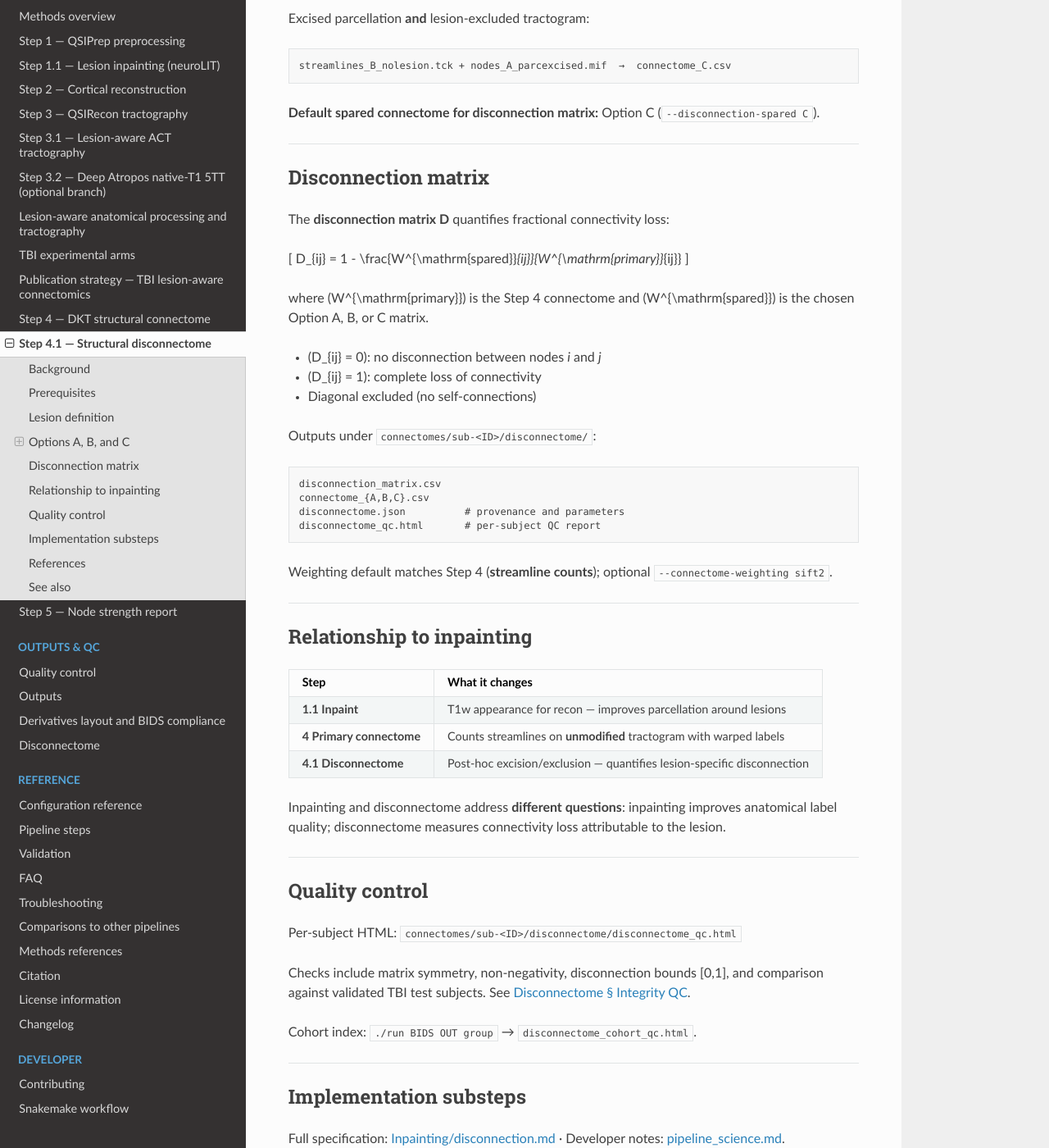
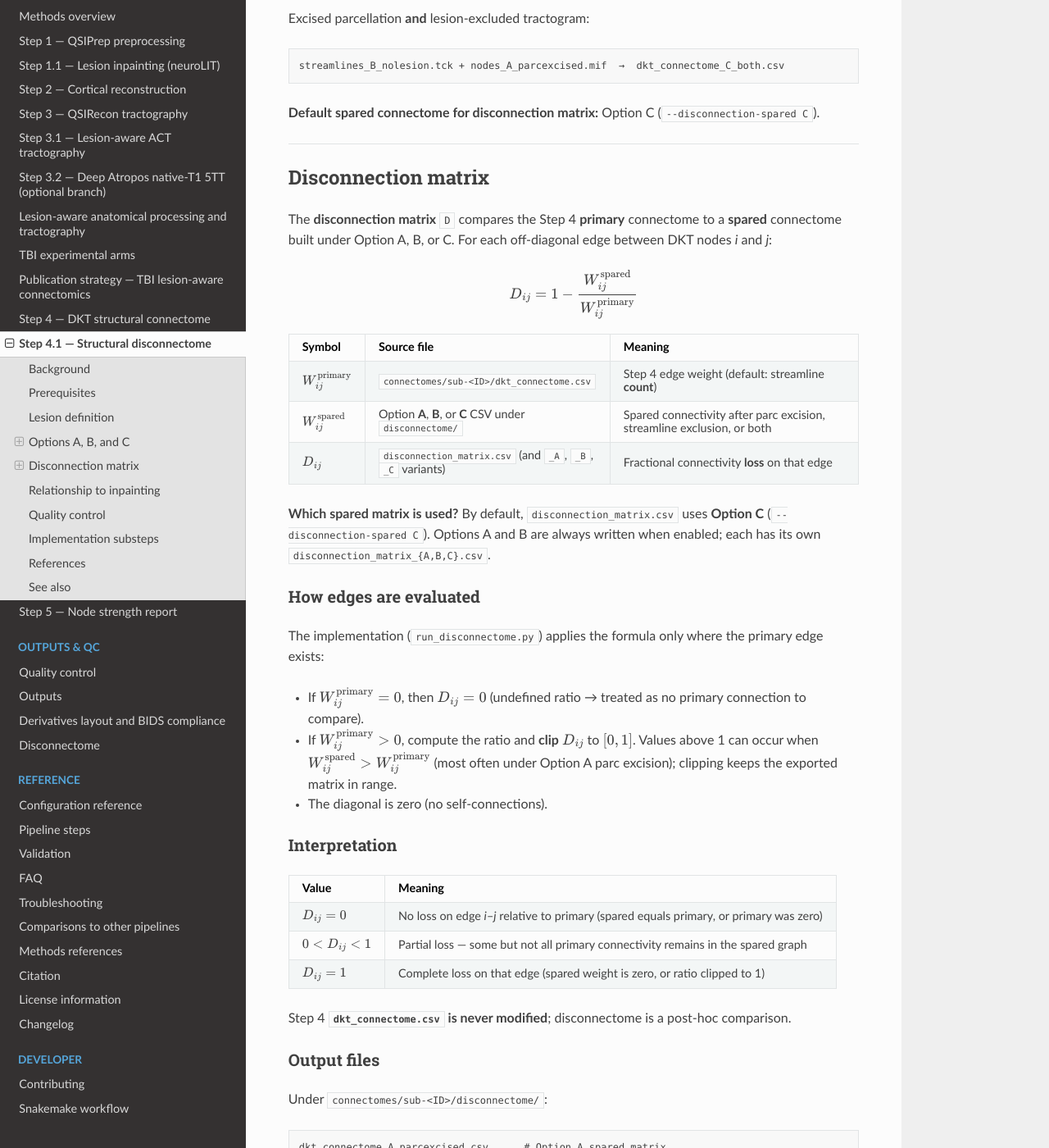
Before and after one commit to phindagijimana/dkt_connectome, a Sphinx documentation site: the page built from dwi_pipeline/docs/methods/step4_1_disconnectome.md, in a window 1280 px wide and 1400 px high, scrolled down 2106 px. Shown: the whole window at 82% size. Built offline with Sphinx 7.4.7 and the Read the Docs theme 3.1.0, drawn with Linux system fonts in a browser that asks for light colours; some of the changed text lies outside the part shown.

Commit message:
docs: fix disconnectome formula rendering and expand Step 4.1 math
Enable MathJax in Sphinx and document W_primary, W_spared, and D_ij with
correct output filenames, edge-evaluation rules, and interpretation tables.

Co-authored-by: Cursor <cursoragent@cursor.com>

````diff
--- a/dwi_pipeline/docs/conf.py
+++ b/dwi_pipeline/docs/conf.py
@@ -25,6 +25,7 @@ needs_sphinx = "4.2.0"
 
 extensions = [
     "myst_parser",
+    "sphinx.ext.mathjax",
     "sphinx.ext.intersphinx",
     "sphinx.ext.todo",
     "sphinx_reredirects",
@@ -54,8 +55,10 @@ todo_include_todos = False
 
 # MyST — keep existing Markdown admonitions and GitHub-style tables.
 myst_enable_extensions = [
+    "amsmath",
     "colon_fence",
     "deflist",
+    "dollar_math",
     "fieldlist",
     "substitution",
     "tasklist",
--- a/dwi_pipeline/docs/methods/step4_1_disconnectome.md
+++ b/dwi_pipeline/docs/methods/step4_1_disconnectome.md
@@ -55,7 +55,7 @@ Three complementary strategies estimate **spared connectivity** after injury:
 Voxels overlapping the lesion are **removed from the parcellation** (`nodes × ¬lesion`):
 
 ```text
-nodes_A_parcexcised.mif  →  tck2connectome (full tractogram)  →  connectome_A.csv
+nodes_A_parcexcised.mif  →  tck2connectome (full tractogram)  →  dkt_connectome_A_parcexcised.csv
 ```
 
 Streamlines still pass through the physical lesion region, but no node is assigned there — edges involving excised tissue are redistributed to remaining nodes.
@@ -65,7 +65,7 @@ Streamlines still pass through the physical lesion region, but no node is assign
 Streamlines that **intersect the lesion mask** are removed (`tckedit -exclude lesion`):
 
 ```text
-streamlines_B_nolesion.tck  →  tck2connectome (original nodes.mif)  →  connectome_B.csv
+streamlines_B_nolesion.tck  →  tck2connectome (original nodes.mif)  →  dkt_connectome_B_streamexcluded.csv
 ```
 
 This models **physical pathway interruption** without changing the parcellation.
@@ -75,7 +75,7 @@ This models **physical pathway interruption** without changing the parcellation.
 Excised parcellation **and** lesion-excluded tractogram:
 
 ```text
-streamlines_B_nolesion.tck + nodes_A_parcexcised.mif  →  connectome_C.csv
+streamlines_B_nolesion.tck + nodes_A_parcexcised.mif  →  dkt_connectome_C_both.csv
 ```
 
 **Default spared connectome for disconnection matrix:** Option C (`--disconnection-spared C`).
@@ -84,28 +84,63 @@ streamlines_B_nolesion.tck + nodes_A_parcexcised.mif  →  connectome_C.csv
 
 ## Disconnection matrix
 
-The **disconnection matrix D** quantifies fractional connectivity loss:
+The **disconnection matrix** `D` compares the Step 4 **primary** connectome to a **spared**
+connectome built under Option A, B, or C. For each off-diagonal edge between DKT nodes
+*i* and *j*:
 
-\[
+```{math}
 D_{ij} = 1 - \frac{W^{\mathrm{spared}}_{ij}}{W^{\mathrm{primary}}_{ij}}
-\]
+```
 
-where \(W^{\mathrm{primary}}\) is the Step 4 connectome and \(W^{\mathrm{spared}}\) is the chosen Option A, B, or C matrix.
+| Symbol | Source file | Meaning |
+|--------|-------------|---------|
+| {math}`W^{\mathrm{primary}}_{ij}` | `connectomes/sub-<ID>/dkt_connectome.csv` | Step 4 edge weight (default: streamline **count**) |
+| {math}`W^{\mathrm{spared}}_{ij}` | Option **A**, **B**, or **C** CSV under `disconnectome/` | Spared connectivity after parc excision, streamline exclusion, or both |
+| {math}`D_{ij}` | `disconnection_matrix.csv` (and `_A`, `_B`, `_C` variants) | Fractional connectivity **loss** on that edge |
 
-- \(D_{ij} = 0\): no disconnection between nodes *i* and *j*
-- \(D_{ij} = 1\): complete loss of connectivity
-- Diagonal excluded (no self-connections)
+**Which spared matrix is used?** By default, `disconnection_matrix.csv` uses **Option C**
+(`--disconnection-spared C`). Options A and B are always written when enabled; each has
+its own `disconnection_matrix_{A,B,C}.csv`.
 
-Outputs under `connectomes/sub-<ID>/disconnectome/`:
+### How edges are evaluated
+
+The implementation (`run_disconnectome.py`) applies the formula only where the primary
+edge exists:
+
+- If {math}`W^{\mathrm{primary}}_{ij} = 0`, then {math}`D_{ij} = 0` (undefined ratio → treated as no
+  primary connection to compare).
+- If {math}`W^{\mathrm{primary}}_{ij} > 0`, compute the ratio and **clip** {math}`D_{ij}` to {math}`[0, 1]`.
+  Values above 1 can occur when {math}`W^{\mathrm{spared}}_{ij} > W^{\mathrm{primary}}_{ij}`
+  (most often under Option A parc excision); clipping keeps the exported matrix in range.
+- The diagonal is zero (no self-connections).
+
+### Interpretation
+
+| Value | Meaning |
+|-------|---------|
+| {math}`D_{ij} = 0` | No loss on edge *i*–*j* relative to primary (spared equals primary, or primary was zero) |
+| {math}`0 < D_{ij} < 1` | Partial loss — some but not all primary connectivity remains in the spared graph |
+| {math}`D_{ij} = 1` | Complete loss on that edge (spared weight is zero, or ratio clipped to 1) |
+
+Step 4 **`dkt_connectome.csv` is never modified**; disconnectome is a post-hoc comparison.
+
+### Output files
+
+Under `connectomes/sub-<ID>/disconnectome/`:
 
 ```text
-disconnection_matrix.csv
-connectome_{A,B,C}.csv
-disconnectome.json          # provenance and parameters
-disconnectome_qc.html       # per-subject QC report
+dkt_connectome_A_parcexcised.csv      # Option A spared matrix
+dkt_connectome_B_streamexcluded.csv     # Option B spared matrix
+dkt_connectome_C_both.csv               # Option C spared matrix (default for D)
+disconnection_matrix.csv                # D using --disconnection-spared (default C)
+disconnection_matrix_{A,B,C}.csv        # D for each option
+disconnectome.json                      # provenance, weighting, spared choice
+disconnectome_qc.html                   # per-subject QC report
 ```
 
-Weighting default matches Step 4 (**streamline counts**); optional `--connectome-weighting sift2`.
+**Weighting:** Step 4 and Step 4.1 must use the same edge definition. Default is
+**streamline counts** (`count`); optional `--connectome-weighting sift2` applies to both
+steps. Mismatched weighting invalidates $D$ — see [Integrity QC](../disconnectome.md#integrity-qc).
 
 ---
 
````
Also changed, not shown: dwi_pipeline/docs/disconnectome.md (+23 -0 lines).
